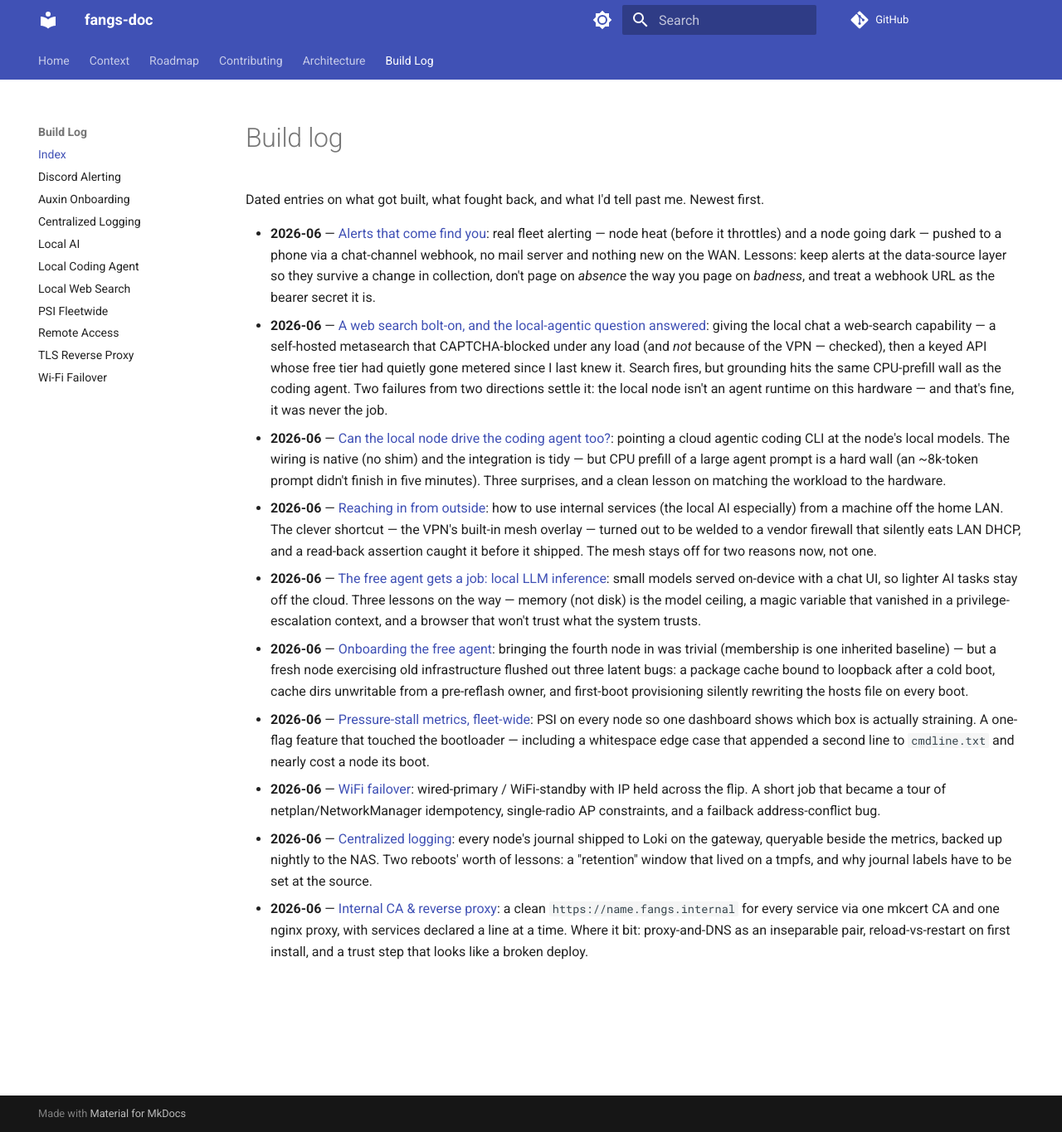
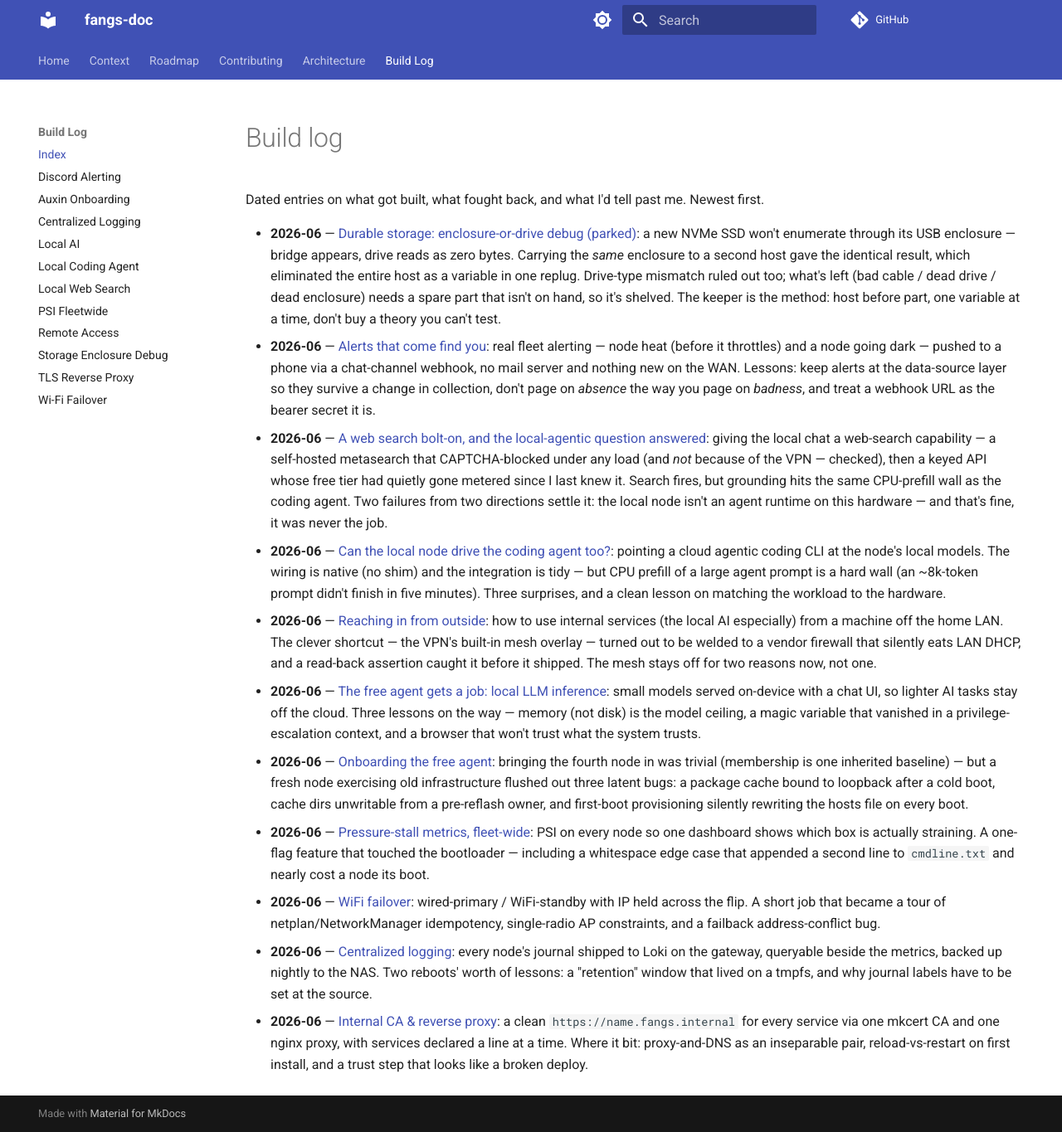
Before and after one commit to Caleb-Wrobel/fangs-doc, an MkDocs documentation site: the page built from docs/log/README.md, in a window 1280 px wide and 1365 px high. Shown: the whole window at 83% size. Built offline with MkDocs 1.6.1 and Material for MkDocs 9.7.7, drawn with Linux system fonts in a browser that asks for light colours; comment, search, counter and statistics services are not loaded.

Commit message:
a new disk stays dark / two hosts, the same blank reply / we wait for the spare
Document the parked NVMe-storage checkout. A candidate drive won't enumerate
through its USB enclosure (bridge appears, drive reads zero bytes); carrying the
same enclosure to a second host reproduced it exactly, isolating the fault to the
enclosure/drive rather than any host. Drive-type mismatch and seating were ruled
out; the deciding cross-test needs a known-good spare that isn't on hand, so it's
shelved. Adds a build-log entry (sanitized — no models/serials), a roadmap note,
and nav/index wiring. The keeper is the method: host before part, one variable at
a time, don't buy a theory you can't test.

```diff
--- a/docs/log/README.md
+++ b/docs/log/README.md
@@ -3,6 +3,13 @@
 Dated entries on what got built, what fought back, and what I'd tell past me.
 Newest first.
 
+- **2026-06** — [Durable storage: enclosure-or-drive debug (parked)](2026-06-storage-enclosure-debug.md):
+  a new NVMe SSD won't enumerate through its USB enclosure — bridge appears, drive reads as
+  zero bytes. Carrying the *same* enclosure to a second host gave the identical result, which
+  eliminated the entire host as a variable in one replug. Drive-type mismatch ruled out too;
+  what's left (bad cable / dead drive / dead enclosure) needs a spare part that isn't on hand,
+  so it's shelved. The keeper is the method: host before part, one variable at a time, don't
+  buy a theory you can't test.
 - **2026-06** — [Alerts that come find you](2026-06-alerting-discord.md): real fleet
   alerting — node heat (before it throttles) and a node going dark — pushed to a phone via
   a chat-channel webhook, no mail server and nothing new on the WAN. Lessons: keep alerts
--- a/mkdocs.yml
+++ b/mkdocs.yml
@@ -53,5 +53,6 @@ nav:
       - Local Web Search: log/2026-06-local-web-search.md
       - PSI Fleetwide: log/2026-06-psi-fleetwide.md
       - Remote Access: log/2026-06-remote-access.md
+      - Storage Enclosure Debug: log/2026-06-storage-enclosure-debug.md
       - TLS Reverse Proxy: log/2026-06-tls-reverse-proxy.md
       - Wi-Fi Failover: log/2026-06-wifi-failover.md
```
Also changed, not shown: docs/log/2026-06-storage-enclosure-debug.md (added, +75 -0 lines), docs/roadmap.md (+6 -0 lines).
